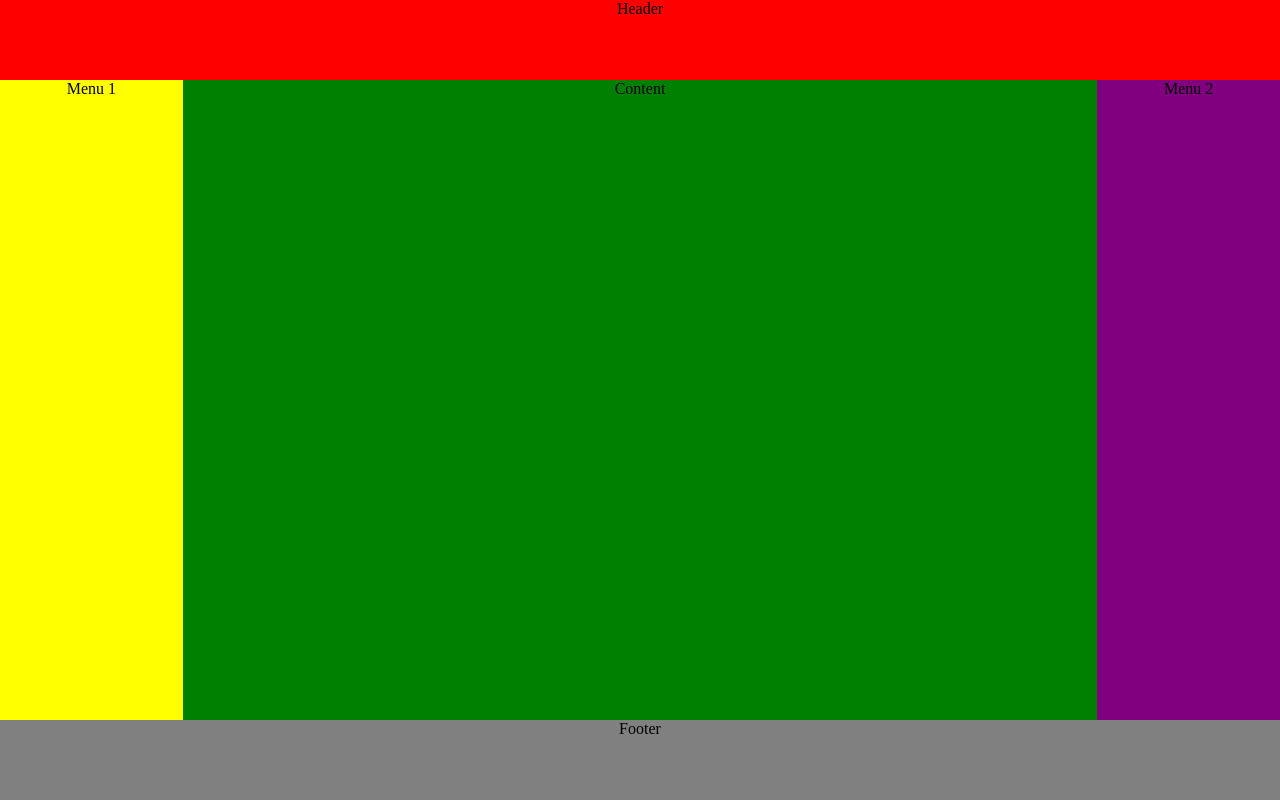
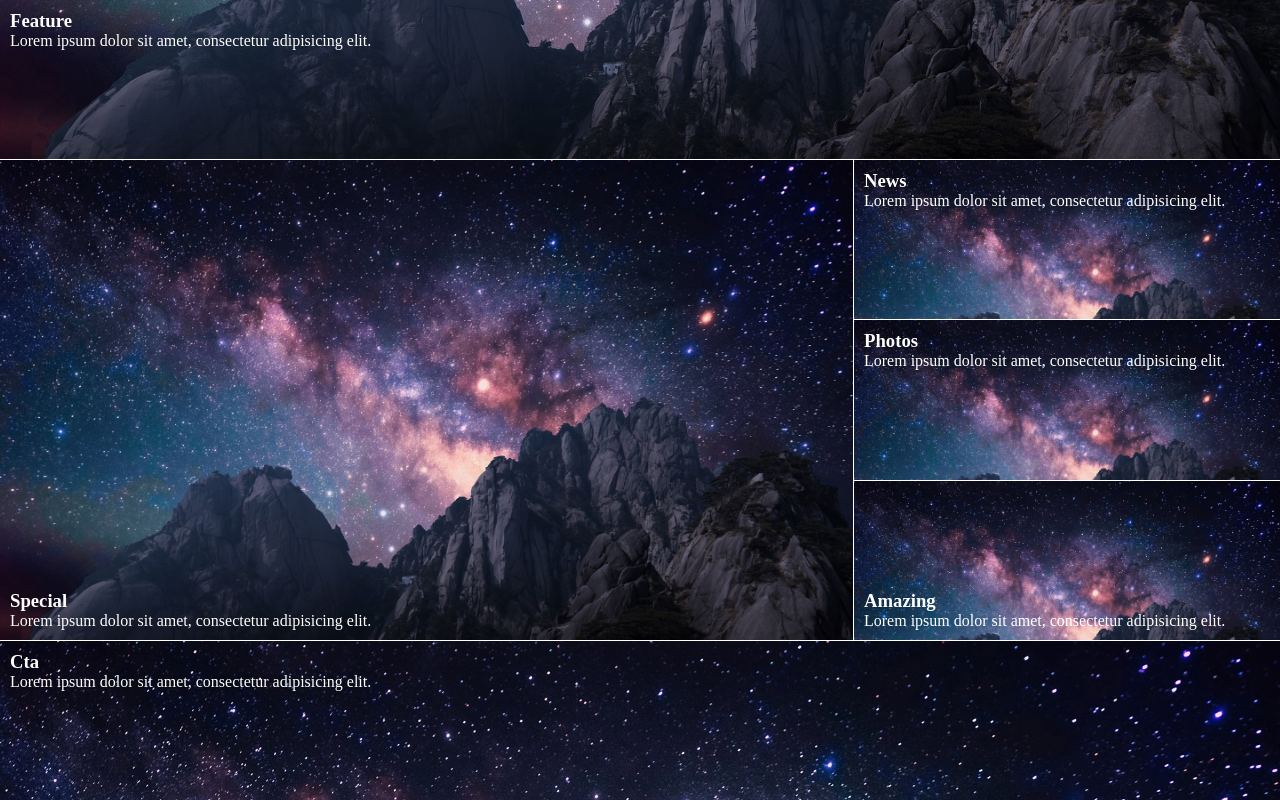
Before and after one commit to AlterraDeveloper/Frontend-sandbox, a plain HTML site: page index.html in a window 1280 px wide. Drawn offline with Linux system fonts and the light colour scheme.

Commit message:
красивый сайт с использованием css grid

```diff
--- a/css/styles.css
+++ b/css/styles.css
@@ -1,56 +1,137 @@
 * {
+  padding: 0;
   margin: 0;
-  padding: 0;
 }
 
 body {
-  text-align: center;
+  border-color: #eee;
+  color: #fff;
 }
 
-.container {
-  min-height: 100vh;
-  display: grid;
-  grid-template-areas:
-    "header header header"
-    "left main right"
-    "footer footer footer";
-  grid-template-columns: 1fr 5fr 1fr;
-  grid-template-rows: 10vh 1fr 10vh;
+h3 {
+  margin: 0;
 }
 
-@media screen and (max-width: 600px) {
-  .container {
-    grid-template-areas:
-      "header"
-      "left"
-      "main"
-      "right"
-      "footer";
-    grid-template-columns: 100%;
+p {
+  margin-top: 0;
+}
+
+.wrapper {
+  /* width: 100%; */
+  /* margin: 20px auto; */
+  border-color: #fff;
+}
+
+.home {
+  height: 100vh;
+  display: grid;
+  grid-gap: 1px;
+  grid-auto-rows: minmax(150px, auto);
+}
+
+.home > * {
+  padding: 10px;
+  background-repeat: no-repeat;
+  background-size: cover;
+  background-color: #333;
+}
+
+.feature {
+  background-image: url(../img/sky.jpeg);
+  background-position: bottom left;
+}
+
+.photos {
+  background-image: url(../img/sky.jpeg);
+}
+
+.news {
+  background-image: url(../img/sky.jpeg);
+}
+
+.special {
+  background-image: url(../img/sky.jpeg);
+  display: flex;
+  flex-direction: column;
+}
+
+.special h3,
+.amazing h3 {
+  margin-top: auto;
+}
+
+.amazing {
+  background-image: url(../img/sky.jpeg);
+  display: flex;
+  flex-direction: column;
+}
+
+.cta {
+  background-image: url(../img/sky.jpeg);
+  display: flex;
+  flex-direction: column;
+}
+
+@media (min-width: 500px) {
+  .home {
+    grid-template-columns: 1fr 1fr;
+  }
+
+  .feature {
+    grid-column: 1 / 3;
+    grid-row: 1 / 3;
+  }
+
+  .special {
+    grid-column: 1;
+    grid-row: 3/6;
+  }
+
+  .amazing {
+    grid-column: 1;
+    grid-row: 6;
+  }
+
+  .cta {
+    grid-column: 2;
+    grid-row: 5/7;
   }
 }
 
-.header {
-  grid-area: header;
-  background: red;
+@media (min-width: 800px) {
+  .home {
+    grid-template-columns: 1fr 1fr 1fr;
+    grid-template: minmax(150px, auto) minmax(150px, auto);
+    grid-auto-rows: minmax(100px, auto);
   }
 
-.main {
-  grid-area: main;
-  background: green;
+  .feature {
+    grid-column: 1 / -1;
+    grid-row: 1/2;
   }
 
-.left {
-  grid-area: left;
-  background: yellow;
+  .special {
+    grid-column: 1/3;
+    grid-row: 2/5;
   }
 
-.right {
-  grid-area: right;
-  background: purple;
+  .news {
+    grid-column: 3/4;
+    grid-row: 2/3;
   }
 
-.footer {
-  grid-area: footer;
-  background: gray;
+  .photos {
+    grid-column: 3/4;
+    grid-row: 3/4;
   }
+
+  .amazing {
+    grid-column: 3/4;
+    grid-row: 4/5;
+  }
+
+  .cta {
+    grid-column: 1/-1;
+    grid-row: 5/6;
+  }
+}
--- a/index.html
+++ b/index.html
@@ -9,13 +9,43 @@
 </head>
 
 <body>
-    <div class="container">
-        <header class="header">Header</header>
-        <main class="main">Content</main>
-        <aside class="left">Menu 1</aside>
-        <aside class="right">Menu 2</aside>
-        <footer class="footer">Footer</footer>
+
+    <div class="wrapper">
+        <div class="home">
+
+            <div class="feature">
+                <h3>Feature</h3>
+                <p>Lorem ipsum dolor sit amet, consectetur adipisicing elit.</p>
+            </div>
+
+            <div class="special">
+                <h3>Special</h3>
+                <p>Lorem ipsum dolor sit amet, consectetur adipisicing elit.</p>
+            </div>
+
+            <div class="amazing">
+                <h3>Amazing</h3>
+                <p>Lorem ipsum dolor sit amet, consectetur adipisicing elit.</p>
+            </div>
+
+            <div class="news">
+                <h3>News</h3>
+                <p>Lorem ipsum dolor sit amet, consectetur adipisicing elit.</p>
+            </div>
+
+            <div class="photos">
+                <h3>Photos</h3>
+                <p>Lorem ipsum dolor sit amet, consectetur adipisicing elit.</p>
+            </div>
+
+            <div class="cta">
+                <h3>Cta</h3>
+                <p>Lorem ipsum dolor sit amet, consectetur adipisicing elit.</p>
+            </div>
+        </div>
     </div>
+
+    <script src="./js/index.js"></script>
 </body>
 
 </html>
```
Also changed, not shown: img/sky.jpeg (added). Lines whose indentation alone changed are shown as unchanged.
